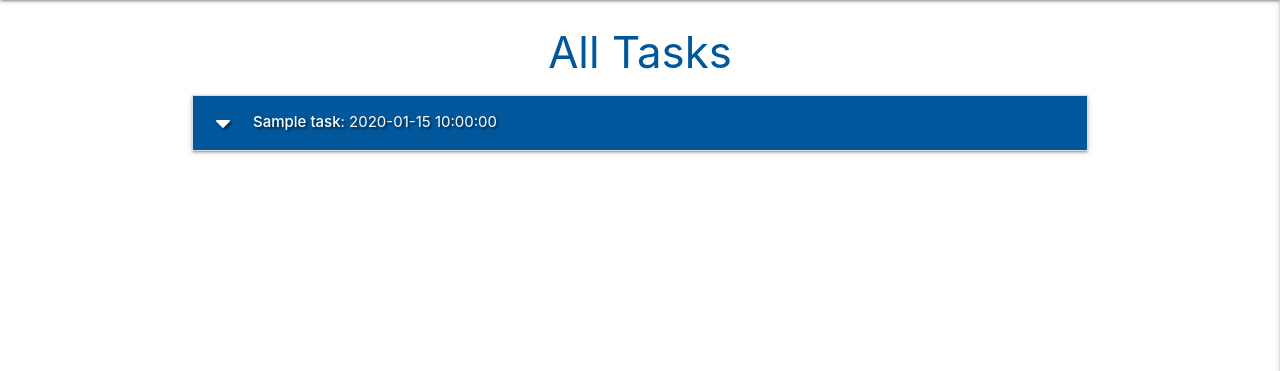
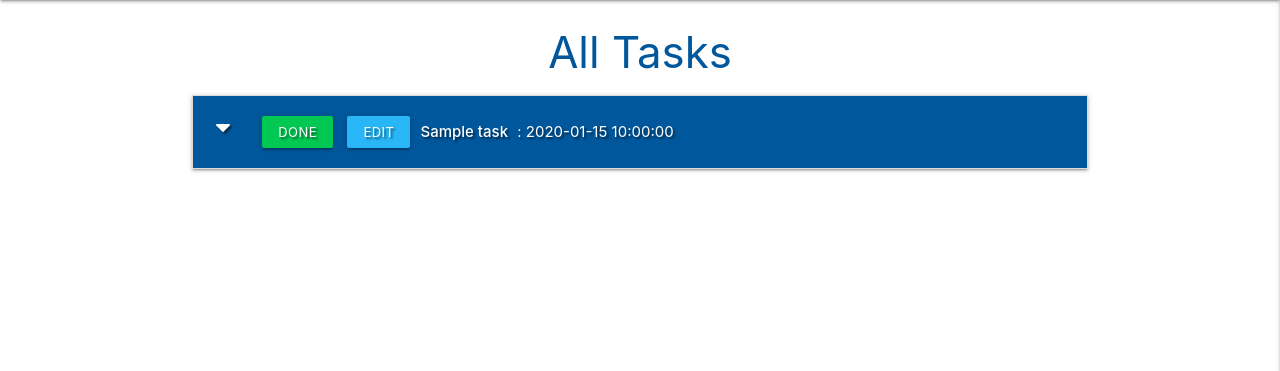
Before and after one commit to TheBrightSparkDev/Task_manager, a Flask app: page / in a window 1280 px wide. Shown: the part 64-435 px from the top of the page. Run offline with Flask 2, Linux system fonts and the light colour scheme; a database or web service that is not in the repository returns one stand-in record (Sample ...); some libraries are stand-ins or nearby versions.

Commit message:
feat - added edit and done buttons

```diff
--- a/static/css/style.css
+++ b/static/css/style.css
@@ -4,3 +4,10 @@
 .flashes h4{
     line-height:2;
 }
+.btn-small{
+    margin:5px;
+}
+.collapsible-header .col strong{
+    margin:5px;
+    line-height:42px;
+}
--- a/static/js/script.js
+++ b/static/js/script.js
@@ -11,4 +11,31 @@ $(document).ready(function(){
         done: "Select"
       }
     });
-  });
+  validateMaterializeSelect();
+  function validateMaterializeSelect() {
+      let classValid = { "border-bottom": "1px solid #4caf50", "box-shadow": "0 1px 0 0 #4caf50" };
+      let classInvalid = { "border-bottom": "1px solid #f44336", "box-shadow": "0 1px 0 0 #f44336" };
+      if ($("select.validate").prop("required")) {
+          $("select.validate").css({ "display": "block", "height": "0", "padding": "0", "width": "0", "position": "absolute" });
+      }
+      $(".select-wrapper input.select-dropdown").on("focusin", function () {
+          $(this).parent(".select-wrapper").on("change", function () {
+              if ($(this).children("ul").children("li.selected:not(.disabled)").on("click", function () { })) {
+                  $(this).children("input").css(classValid);
+              }
+          });
+      }).on("click", function () {
+          if ($(this).parent(".select-wrapper").children("ul").children("li.selected:not(.disabled)").css("background-color") === "rgba(0, 0, 0, 0.03)") {
+              $(this).parent(".select-wrapper").children("input").css(classValid);
+          } else {
+              $(".select-wrapper input.select-dropdown").on("focusout", function () {
+                  if ($(this).parent(".select-wrapper").children("select").prop("required")) {
+                      if ($(this).css("border-bottom") != "1px solid rgb(76, 175, 80)") {
+                          $(this).parent(".select-wrapper").children("input").css(classInvalid);
+                      }
+                  }
+              });
+          }
+      });
+  }
+});
--- a/templates/tasks.html
+++ b/templates/tasks.html
@@ -5,12 +5,19 @@
         {% for task in tasks %}
         <li>
             <div class="collapsible-header white-text light-blue darken-4 text-shadow">
-                <i class="fas fa-caret-down"></i>
+                <div class="col s3">
+                    <i class="fas fa-caret-down"></i>
+                    <a href="" class="btn-small green accent-4">Done</a>
+                    <a href="" class="btn-small light-blue lighten-1">Edit</a>
+                </div>
+                <div class="col s9">
                 <strong>{{task.task_name}}</strong> : {{task.due_date}}
                 {% if task.is_urgent == "on" %}
                 <i class="fas fa-exclamation-circle light-blue-text text-lighten-2 tooltipped"
                 data-position="right" data-tooltip="Urgent"></i>
                 {% endif %}
+                </div>
+
             </div>
             <div class="collapsible-body">
                 <strong>{{task.category_name}}</strong>
```
